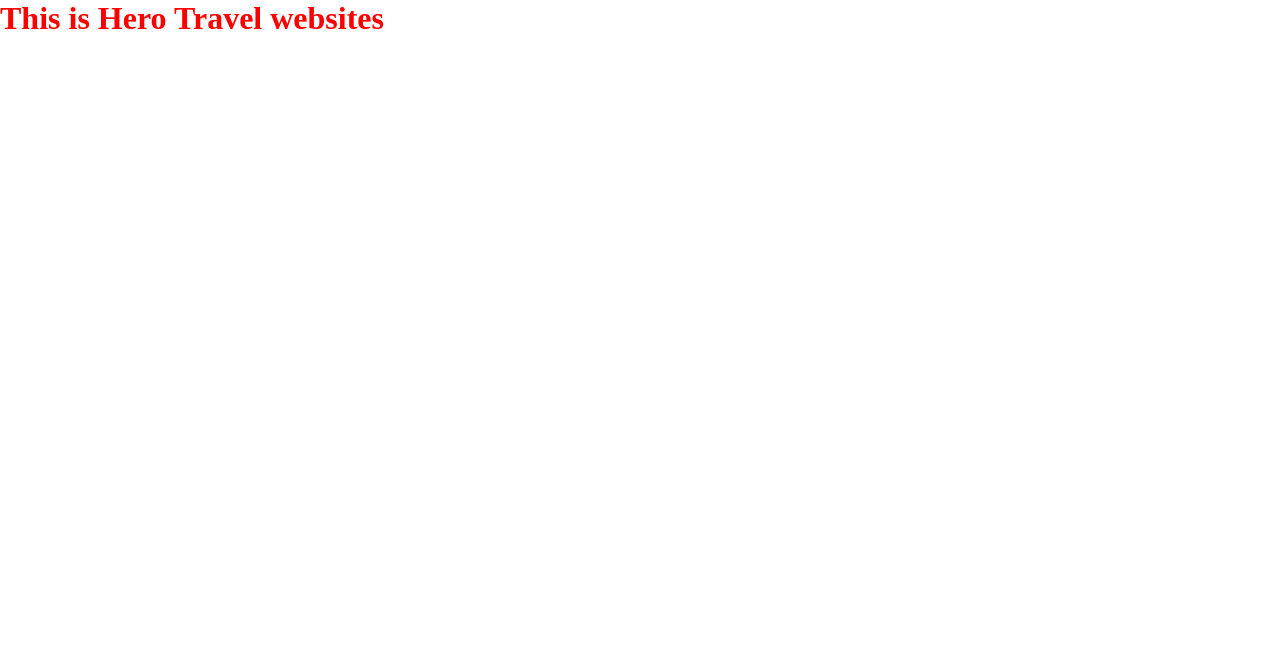
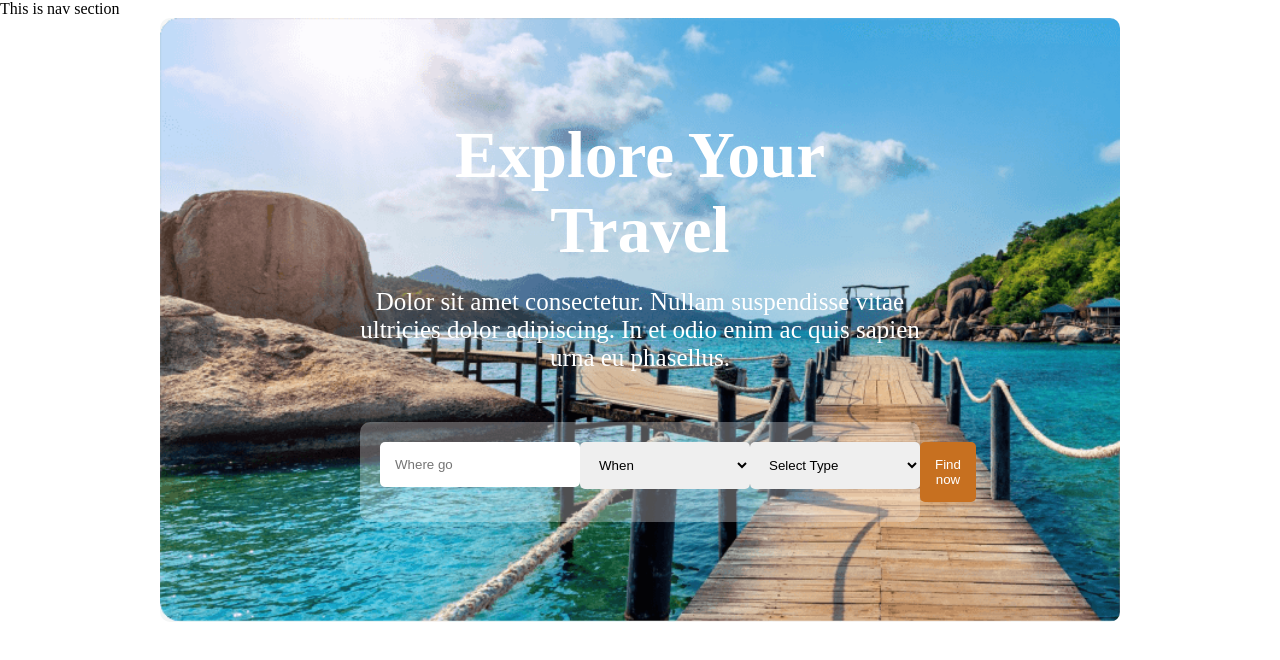
Before and after one commit to huttam6003/R8A2-Hero-Travel, a plain HTML site: page index.html in a window 1280 px wide. Drawn offline with Linux system fonts and the light colour scheme.

Commit message:
banner section done

```diff
--- a/index.html
+++ b/index.html
@@ -7,6 +7,54 @@
     <title>Hero Travel</title>
   </head>
   <body>
-    <h1>This is Hero Travel websites</h1>
+    <header>
+      <!-- navbar section  -->
+      <nav>This is nav section</nav>
+
+      <!-- banner section  -->
+      <section class="banner container">
+        <div class="banner-con">
+          <h1 class="banner-title">Explore Your Travel</h1>
+          <p class="banner-text">
+            Dolor sit amet consectetur. Nullam suspendisse vitae ultricies dolor
+            adipiscing. In et odio enim ac quis sapien urna eu phasellus.
+          </p>
+          <form class="banner-form">
+            <label for="where-go">
+              <input
+                class="input-field"
+                type="text"
+                name="where-go"
+                id="where-go"
+                placeholder="Where go"
+              />
+            </label>
+            <label for="when">
+              <select name="when" id="when" class="input-field">
+                <option value="when">When</option>
+                <option value="friday">Friday</option>
+                <option value="sunday">Sunday</option>
+                <option value="wednesday">Wednesday</option>
+              </select>
+            </label>
+            <label for="type">
+              <select name="type" id="type" class="input-field">
+                <option value="select-type">Select Type</option>
+                <option value="type-1">Type-1</option>
+                <option value="type-2">Type-2</option>
+                <option value="type-3">Type-3</option>
+              </select>
+            </label>
+            <button class="input-field primary-bg-color">Find now</button>
+          </form>
+        </div>
+      </section>
+    </header>
+
+    <!-- main section  -->
+    <main></main>
+
+    <!-- footer section  -->
+    <footer></footer>
   </body>
 </html>
--- a/styles/style.css
+++ b/styles/style.css
@@ -2,6 +2,83 @@
   margin: 0;
   padding: 0;
 }
-h1 {
-  color: Red;
+
+.primary-color {
+  color: rgb(189, 99, 16);
 }
+.primary-bg-color {
+  background-color: rgb(199, 112, 32);
+  color: white;
+}
+
+.container {
+  width: 75%;
+  margin: auto;
+}
+
+/* banner styles  */
+.banner {
+  background-image: url("/Images/Group\ 13\ \(1\)\ \(1\).png");
+  background-repeat: no-repeat;
+  border-radius: 10px;
+  background-size: cover;
+}
+.banner-con {
+  padding: 100px 200px;
+  text-align: center;
+}
+.banner-title {
+  font-size: 65px;
+  font-weight: bold;
+  color: white;
+}
+.banner-text {
+  font-size: 25px;
+  padding: 20px 0 50px;
+  color: white;
+}
+
+.banner-form {
+  background: rgba(255, 255, 255, 0.3);
+  padding: 20px;
+  border-radius: 10px;
+  display: flex;
+  justify-content: space-between;
+}
+
+.input-field {
+  width: 170px;
+  padding: 15px;
+  border: none;
+  border-radius: 5px;
+}
+
+/* Mobile screen view  */
+@media screen and (max-width: 600px) {
+  /* banner styles  */
+  body {
+    .container {
+      width: 95%;
+    }
+
+    .banner-con {
+      padding: 10px 20px;
+    }
+
+    .banner-title {
+      font-size: 35px;
+    }
+    .banner-text {
+      font-size: 15px;
+    }
+    .banner-form {
+      display: flex;
+      flex-direction: column;
+      justify-content: space-between;
+    }
+    .input-field {
+      width: 100%;
+      margin-bottom: 20px;
+    }
+  }
+}
```
